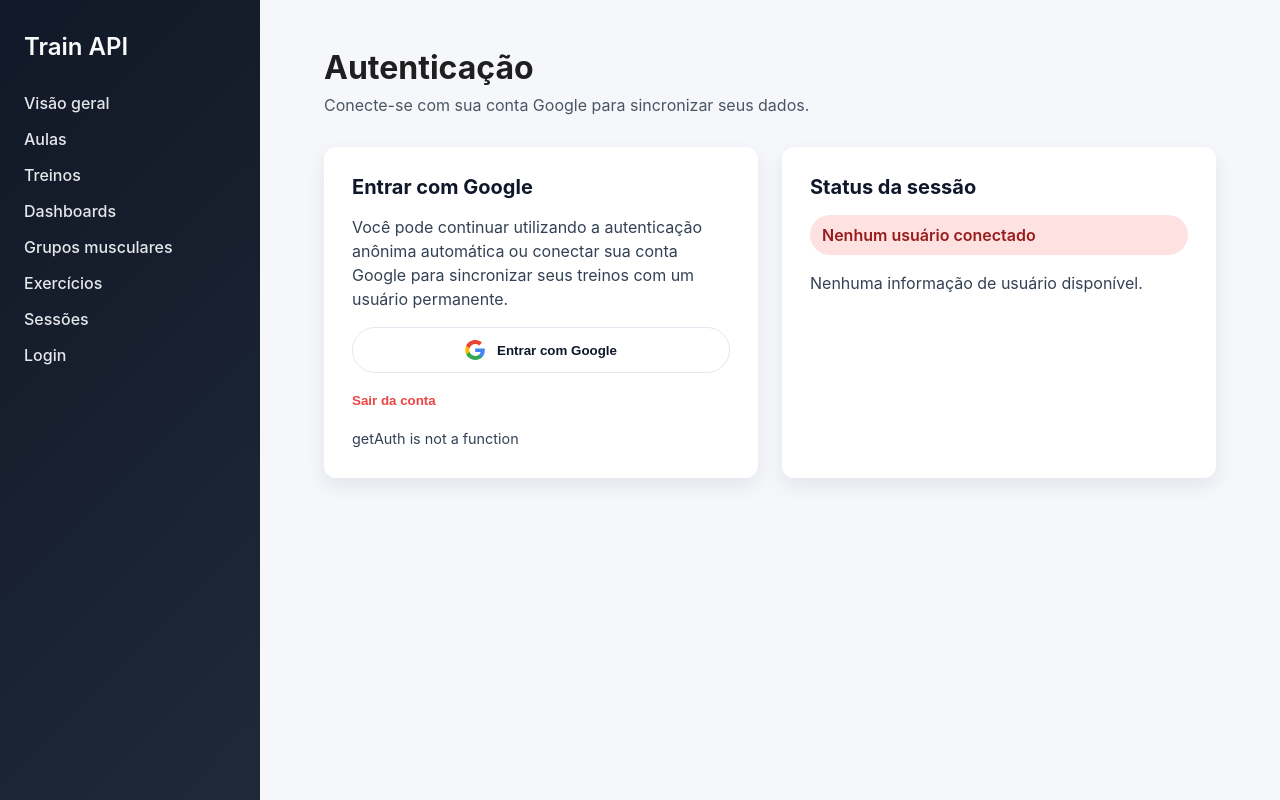
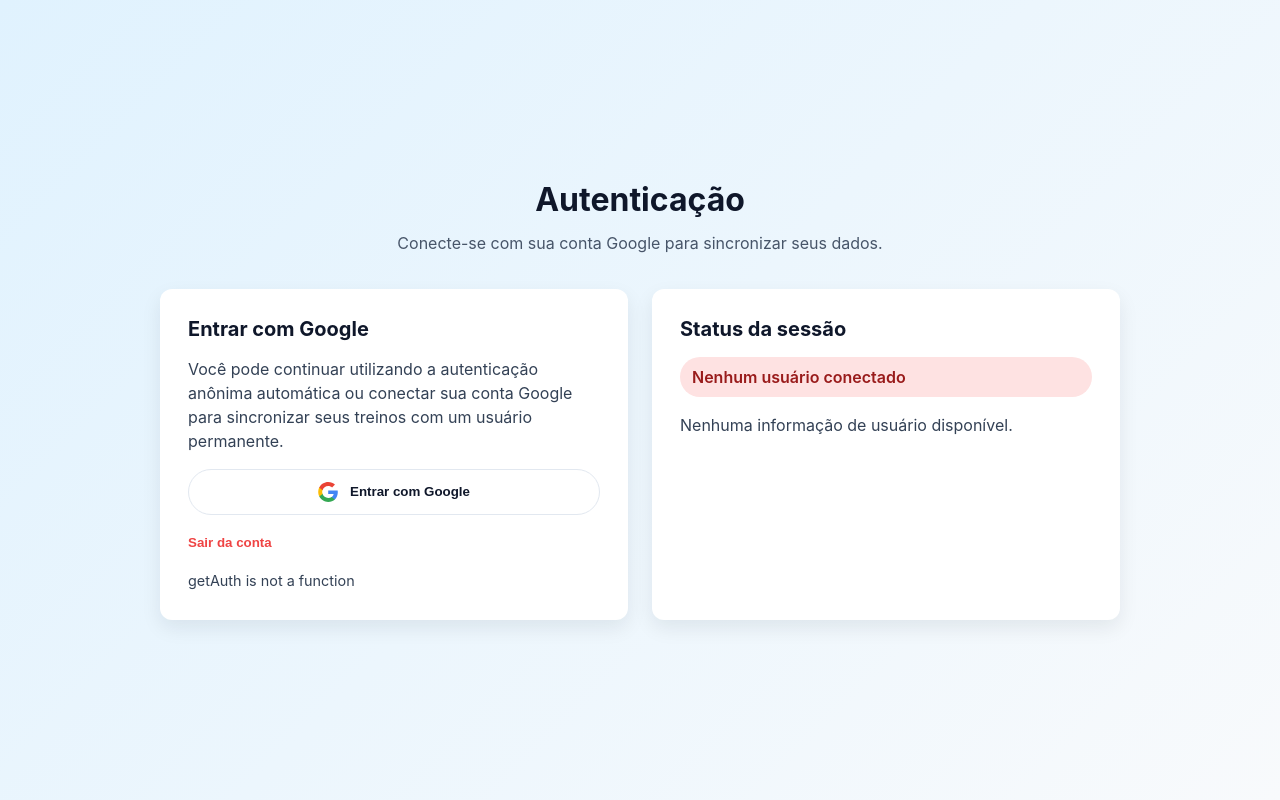
Before and after one commit to gjthec/train-apii, a Next.js app in the folder frontend/: page /login in a window 1280 px wide. Built offline with nearby package versions, Linux system fonts and the light colour scheme.

Commit message:
Refine standalone login screen

```diff
--- a/frontend/src/pages/login.tsx
+++ b/frontend/src/pages/login.tsx
@@ -3,7 +3,6 @@
 import Image from 'next/image';
 import Head from 'next/head';
 import { useCallback, useEffect, useState } from 'react';
-import Layout from '@/components/Layout';
 import {
   getClientAuth,
   requireUid,
@@ -128,10 +127,15 @@
   }, []);
 
   return (
-    <Layout title="Autenticação" description="Conecte-se com sua conta Google para sincronizar seus dados.">
+    <div className={styles.page}>
       <Head>
         <title>Train API - Login</title>
       </Head>
+      <div className={styles.content}>
+        <header className={styles.header}>
+          <h1>Autenticação</h1>
+          <p>Conecte-se com sua conta Google para sincronizar seus dados.</p>
+        </header>
         <div className={styles.container}>
           <section className={styles.card}>
             <h3>Entrar com Google</h3>
@@ -231,6 +235,7 @@
             )}
           </section>
         </div>
-    </Layout>
+      </div>
+    </div>
   );
 }
--- a/frontend/src/styles/Login.module.css
+++ b/frontend/src/styles/Login.module.css
@@ -1,3 +1,39 @@
+.page {
+  min-height: 100vh;
+  width: 100%;
+  display: flex;
+  align-items: center;
+  justify-content: center;
+  padding: 3rem 1.5rem;
+  background: linear-gradient(135deg, #e0f2fe 0%, #f8fafc 100%);
+}
+
+.content {
+  width: min(960px, 100%);
+  display: flex;
+  flex-direction: column;
+  gap: 2rem;
+}
+
+.header {
+  display: flex;
+  flex-direction: column;
+  gap: 0.75rem;
+  text-align: center;
+  color: #0f172a;
+}
+
+.header h1 {
+  margin: 0;
+  font-size: clamp(1.75rem, 2.5vw, 2.25rem);
+}
+
+.header p {
+  margin: 0;
+  color: #475569;
+  line-height: 1.6;
+}
+
 .container {
   display: grid;
   grid-template-columns: repeat(auto-fit, minmax(280px, 1fr));
@@ -131,6 +167,14 @@
 }
 
 @media (max-width: 768px) {
+  .page {
+    padding: 2rem 1rem;
+  }
+
+  .header {
+    text-align: left;
+  }
+
   .container {
     grid-template-columns: 1fr;
   }
```
Lines whose indentation alone changed are shown as unchanged.
